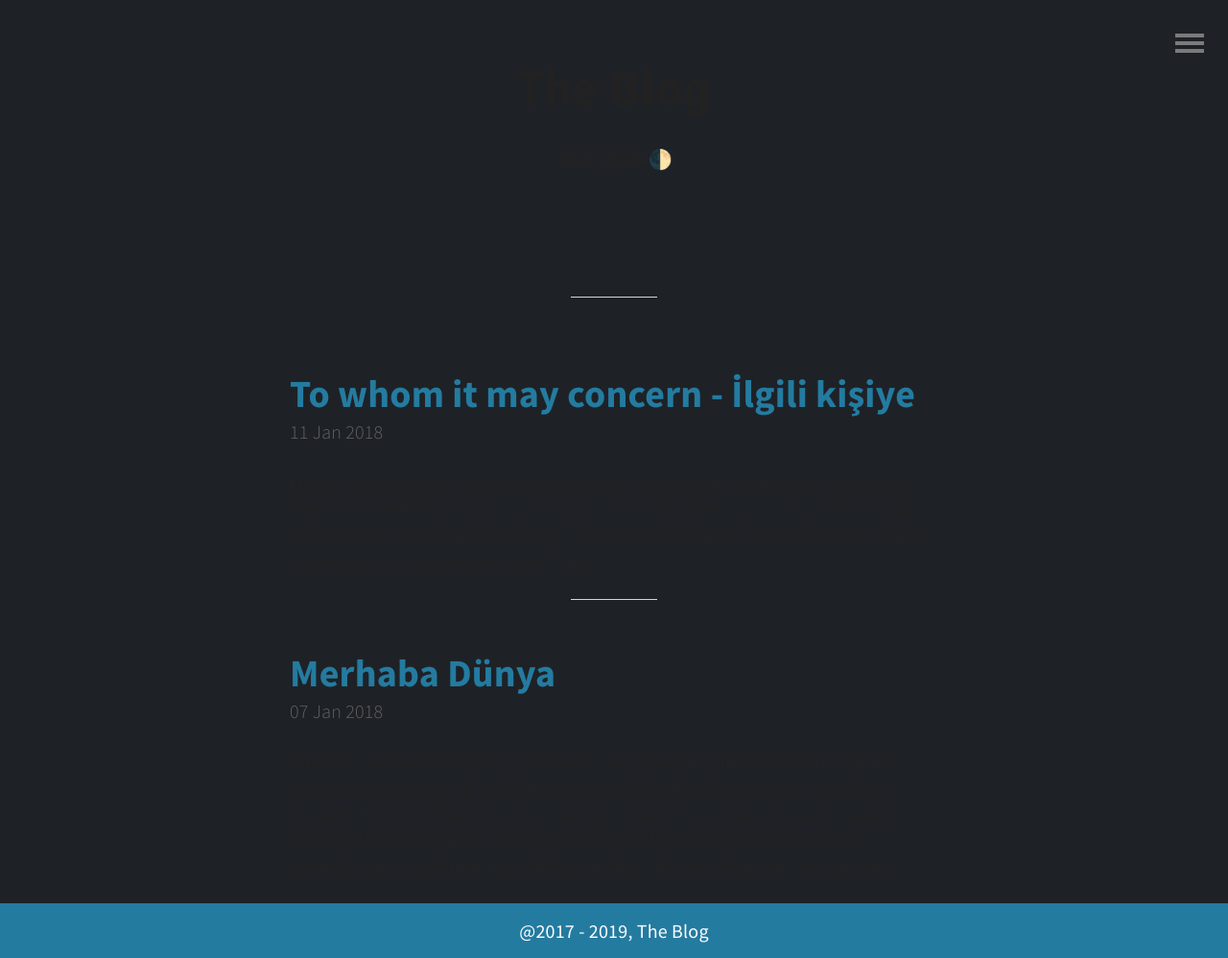
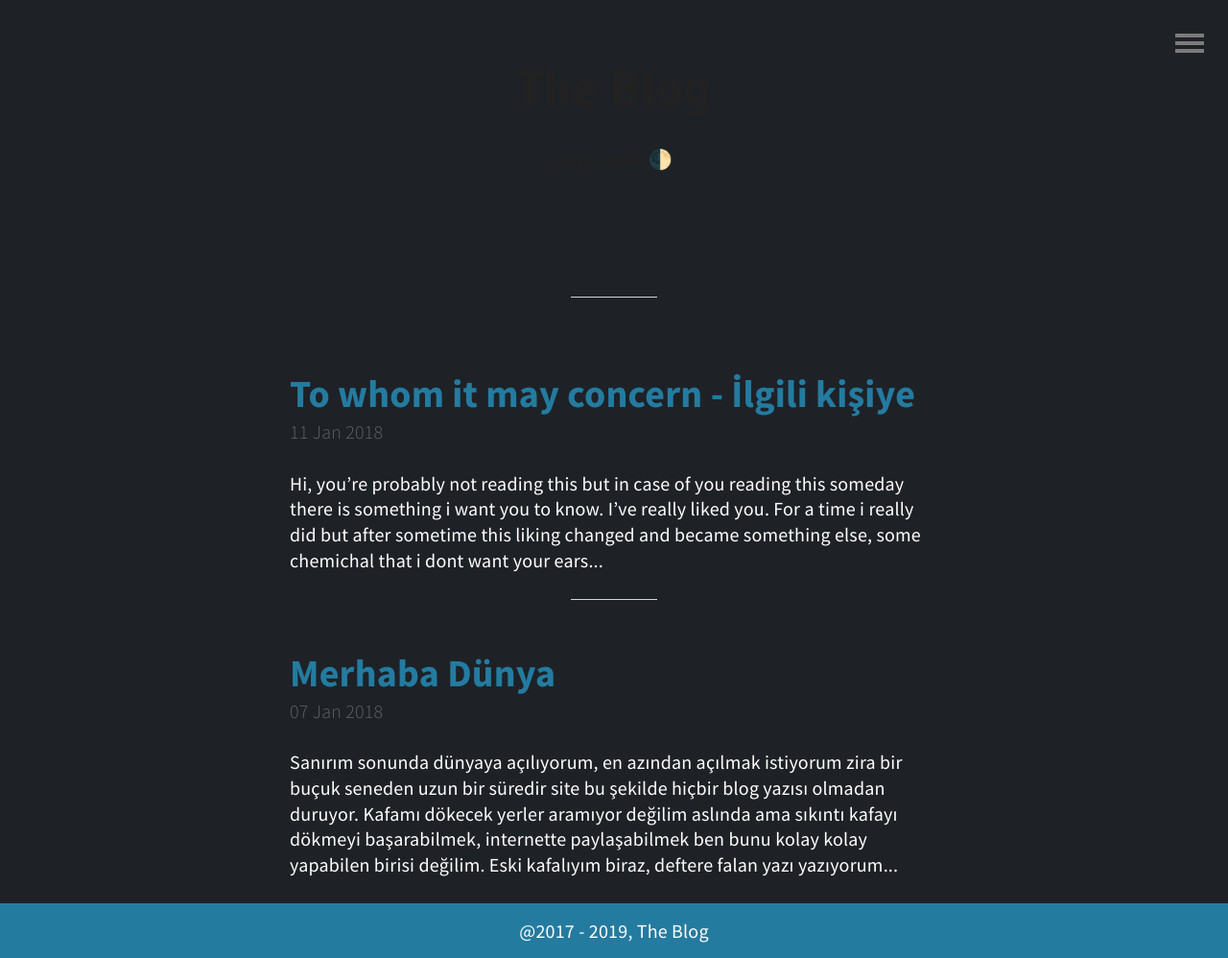
Before and after one commit to burraksumer/Blog, a Jekyll site: the page built from index.html, in a window 1280 px wide. Shown: the whole page at 96% size. Built offline with Jekyll 4.4.1, drawn with Linux system fonts in a browser that asks for light colours; the list of posts is cut into pages by our own code.

Commit message:
fixes to dark mode

```diff
--- a/_sass/custom.scss
+++ b/_sass/custom.scss
@@ -1,20 +1,30 @@
 /*- Custom style -*/
-body.dark {
-    font-family: 'Source Sans Pro', sans-serif;
-    background-color: #1e2227;
+$color_1: #fff;
+$font_family_1: 'Source Sans Pro', sans-serif;
+$background_color_1: #1e2227;
+
+
+body{
+    #moon{
         font-size: 20px;
-    color: #fffff;
+    }
 }
 
-      body.dark hr {
+
+body.dark {
+	font-family: $font_family_1;
+	background-color: $background_color_1;
+	font-size: 20px;
+	color: $color_1;
+	hr {
 		border: 1px solid #808080;
 	}
-
-      body.dark #moon {
+	#moon {
 		font-size: 20px;
 	}
+	h1 {
+		color: $color_1;
+	}
+}
 
-      body.dark h1{
-          color: #fff;
-      }
 // -- Put custom style under this point -- //
```
Lines whose indentation alone changed are shown as unchanged.
